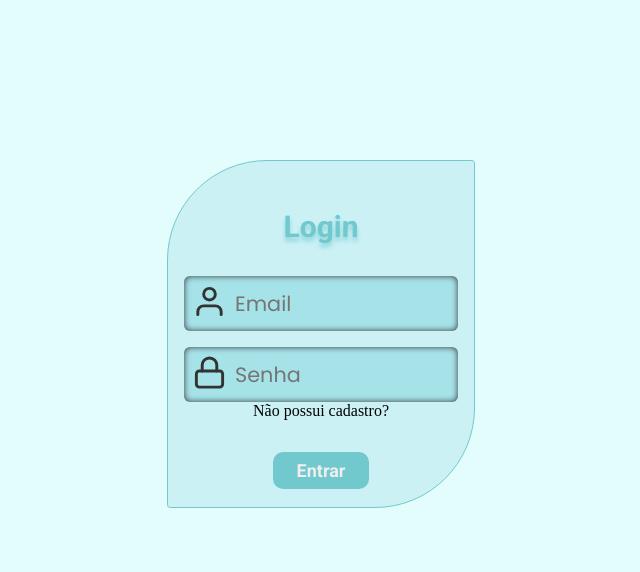
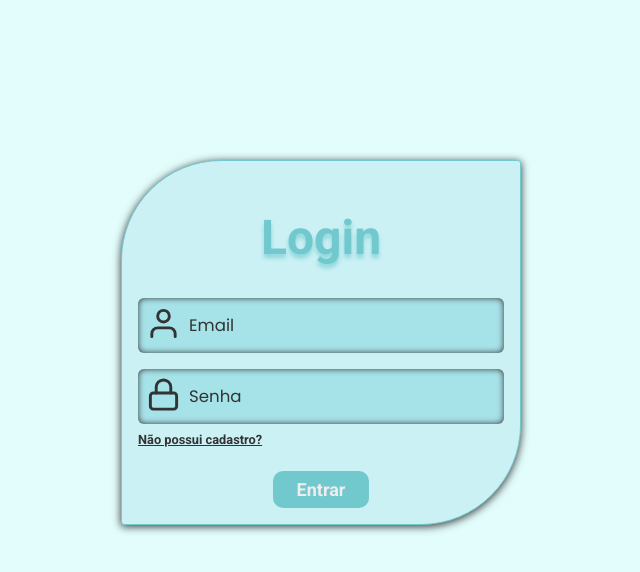
Before and after one commit to JuniorAlvess/posts-with-api-laravel, a React (Create React App) app in the folder frontend/: page / in a window 1280 px wide. Shown: the top 572 px of the page, without its empty margins (319-959 px from the left). Built offline with nearby package versions, Linux system fonts and the light colour scheme.

Commit message:
Font size was changed.

```diff
--- a/frontend/src/components/Form/style.module.scss
+++ b/frontend/src/components/Form/style.module.scss
@@ -1,25 +1,25 @@
-$font-input: 0.875rem 400 'Poppins',
-sans-serif;
-
 form {
     background: var(--backgroundColor);
 
-    width: 19.25rem;
-    height: 21.75rem;
+    width: clamp(19.25rem, 70vw, 25rem);
 
     margin: 10rem auto;
+
     display: flex;
     flex-direction: column;
     align-items: center;
-    // justify-content: space-evenly;
+
     padding: 1rem;
 
     border: 1px solid #71C9CE;
     border-radius: 6.25rem 0.2rem 6.25rem 0.2rem;
 
+    box-shadow: 0 .1em .5em #333;
+
     span {
         color: var(--buttonBackground);
-        font-size: 1.875rem;
+
+        font-size: clamp(1.875rem, 4vw, 3rem);
         font-weight: 700;
         font-family: 'Roboto', sans-serif;
         margin: 2rem;
@@ -29,10 +29,10 @@ form {
 
     div {
         background: var(--backgroundColorInput);
-        // border: 1px solid #000;
 
         padding: 0.5rem;
         display: flex;
+        align-items: center;
         gap: .5rem;
 
         border-radius: 0.375rem;
@@ -50,18 +50,42 @@ form {
 
         // padding: .5rem;
 
-        font-size: 1.3rem;
+        // font-size: 1.3rem;
+        font-size: 1rem;
+        font-size: 2rem;
+        font-size: clamp(1rem, 1.3vw, 2rem);
+
         font-weight: 400;
         font-family: 'Poppins', sans-serif;
 
         border: none;
     }
+    ::placeholder {
+        color: var(--letterColor);
+    }
 
+    p {
+        color: var(--letterColor);
+
+        font-size: .8rem;
+        font-weight: 700;
+        font-family: 'Roboto', sans-serif;
+
+        margin-top: .5rem;
+        align-self: baseline;
+        text-decoration: underline;
+        cursor: pointer;
+        transition: filter .3s;
+
+        &:hover {
+            filter: opacity(70%);
+        }
+    }
     button[type="submit"] {
         background: var(--buttonBackground);
         color: var(--buttonColor);
 
-        margin-top: 2rem;
+        margin-top: 1.5rem;
         padding: .5rem 1.5rem;
 
         font-size: 1.125rem;
```
